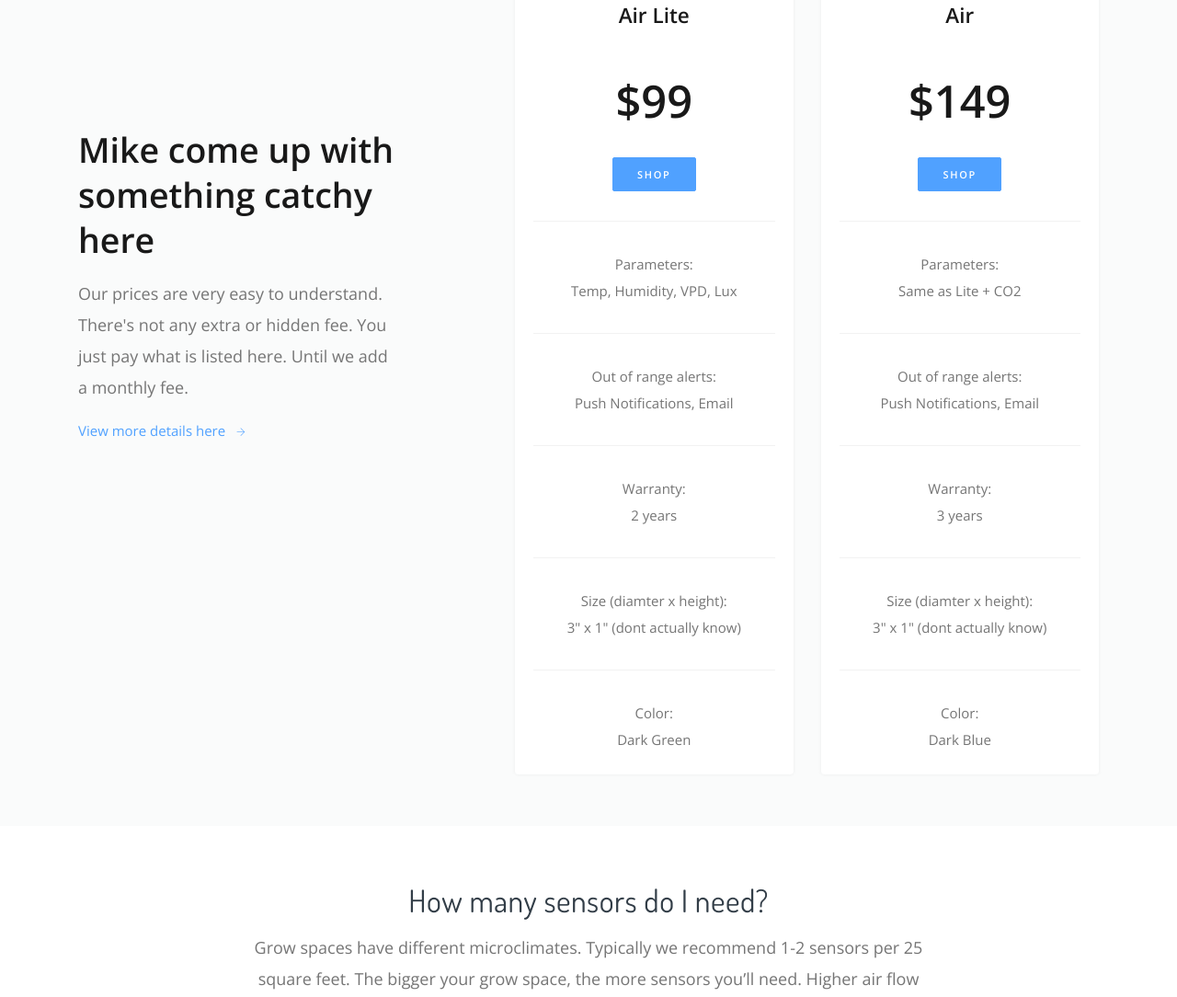
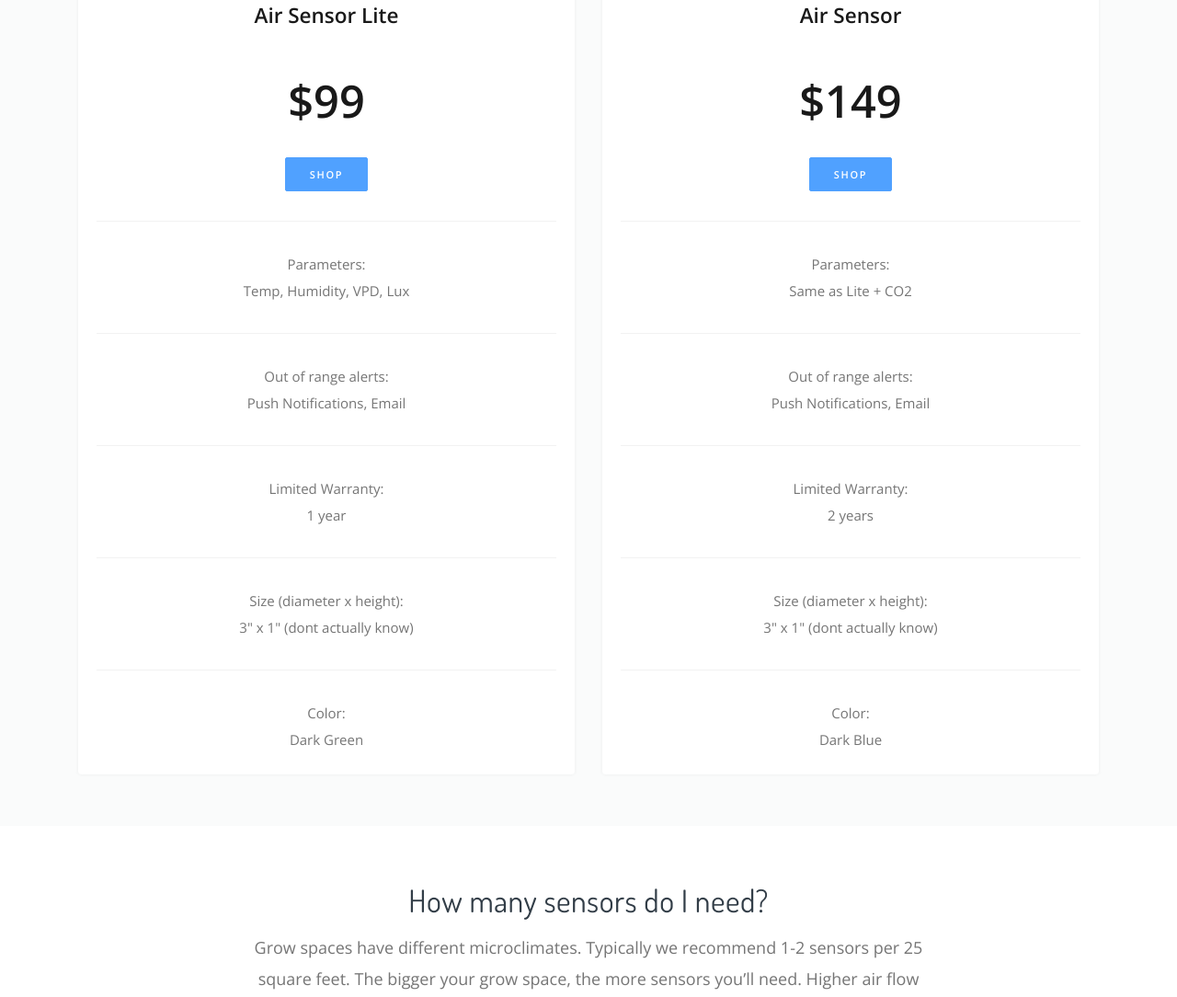
Before and after one commit to mendelsensors/marketing_page, a Jekyll site: the page built from pricing/index.html, in a window 1280 px wide and 1400 px high, cut to the strip 316-1400 px from the top of the window. Shown: the whole strip at 92% size. Built offline with Jekyll 4.4.1, drawn with Linux system fonts in a browser that asks for light colours; comment, search, counter and statistics services are not loaded.

Commit message:
changed a bunch of details with mike

```diff
--- a/about/index.html
+++ b/about/index.html
@@ -56,13 +56,13 @@ layout: default
               <i class="icon-megaphone mr-2"></i>
               <span>How do you pronounce Mendel?</span>
             </h5>
-            <p class="lead">Men-dell? Men-dull? Men-dil? We’ve heard it all and everyone says it differently. We mostly say Men-dull. Technically it’s mĕn′dl :) </p>
+            <p class="lead">Men-dell? Men-dull? Men-dle? Men-dil? We’ve heard it all and everyone says it differently. We mostly say Mendle, like Randle. Technically it’s mĕn′dl :) </p>
           </p>
           <br />
           <p>
             <h5>
               <i class="icon-lightbulb mr-2"></i>
-              <span>What's going on with the Logo?</span>
+              <span>What's going on with the logo?</span>
             </h5>
             <p class="lead">Through Gregor Mendel’s research on over 10,000 pea plants modern day genetics was born. Our logo is both a tip of the hat to the pea experiments that  Gregor Mendel is most famous for, as well as the rising of the sun.</p>
           </p>
--- a/index.html
+++ b/index.html
@@ -2,12 +2,12 @@
 layout: default
 ---
 <!-- Header -->
-<header class="header h-fullscreen" style="background-image:  url(../assets/img/main/test1.jpg);">
+<header class="header h-auto" style="background-image: linear-gradient(-45deg, #d4fc79 0%, #8fd3f4 100%);">
   <div class="container">
     <div class="row align-items-center h-100">
 
       <div class="col-lg-6 text-md-left text-center">
-        <h1 style="text-shadow:white 0px 0px 5px"class="fw-600">Smart <span class="text-info">Sensors</span><br>For <span class="text-success">Smarter Growers</span></h1>
+        <h1 style="text-shadow:white 0px 0px 2px"class="fw-600">Smart <span class="text-info">Sensors</span><br>For <span class="text-success">Smarter Growers</span></h1>
         <p style="color:black; text-shadow:white 0px 0px 5px" class="lead mt-5 mb-8">Easy to use environmental sensors with best in class apps and analytics to take the guesswork out of growing, help increase yields and educate growers.</p>
         <a class="btn btn-round btn-primary mw-200" href="/airsensor">Learn more</a>
       </div>
--- a/pricing/index.html
+++ b/pricing/index.html
@@ -4,27 +4,18 @@ layout: default
 <!-- Pricing Section -->
 <section class="section bg-gray" style="padding-bottom:3.5rem;">
 	<div class="container">
-	  <div class="row gap-y align-items-center">
 
-	    <div class="col-md-4">
-	      <p class="lead-6 text-dark fw-600 lh-2">Mike come up with something catchy here</p>
-	      <p class="lead">Our prices are very easy to understand. There's not any extra or hidden fee. You just pay what is listed here. Until we add a monthly fee.</p>
-	      <p class="fw-400"><a href="/airsensor">View more details here <i class="ti-arrow-right fs-10 ml-2"></i></a></p>
-	    </div>
-
-
-	    <div class="col-md-7 ml-auto">
 	      <div class="row gap-y">
-	        <div class="col-md-6">
+	        <div class="col-md-6 col-xl-6">
 	          <div class="card text-center shadow-1 hover-shadow-9">
 	            <div class="card-img-top text-dark bg-img h-200 d-flex align-items-center" style="background-image: url(../assets/img/thumb/3.jpg)" data-overlay="1">
 	            </div>
-	            <p class="text-center lead-3 fw-600 text-dark">Air Lite</p>
+	            <p class="text-center lead-3 fw-600 text-dark">Air Sensor Lite</p>
 
 	            <div class="card-body py-2">
 	              <p class="lead-7 fw-600 text-dark">$99</p>
 	              <a class="btn btn-primary" href="#">Shop</a>
-	  			  <hr class="w-150px">
+	  			  		<hr class="w-150px">
 	              <p>
 	                Parameters:<br>
 	                Temp, Humidity, VPD, Lux
@@ -36,12 +27,12 @@ layout: default
 	              </p>
 	              <hr class="w-150px">
 	              <p>
-	                Warranty:<br>
-	                2 years
+	                Limited Warranty:<br>
+	                1 year
 	              </p>
 	              <hr class="w-150px">
 	              <p>
-	                Size (diamter x height):<br>
+	                Size (diameter x height):<br>
 	                3" x 1" (dont actually know)
 	              </p>
 	              <hr class="w-150px">
@@ -53,7 +44,7 @@ layout: default
 	          </div>
 	        </div>
 
-	        <div class="col-md-6 popular">
+	        <div class="col-md-6 col-xl-6 popular">
 	          <div class="card text-center shadow-1 hover-shadow-9">
 
 	            <div class="card-img-top text-white bg-img h-200 d-flex align-items-center" style="background-image: url(../assets/img/thumb/3.jpg)" data-overlay="1">
@@ -77,7 +68,7 @@ layout: default
 				            -webkit-transform-origin: top left;
 				                    transform-origin: top left;">Most popular
           		</span>
-          		<p class="text-center lead-3 fw-600 text-dark">Air</p>
+          		<p class="text-center lead-3 fw-600 text-dark">Air Sensor</p>
 
 	            <div class="card-body py-2">
 	              <p class="lead-7 fw-600 text-dark">$149</p>
@@ -94,12 +85,12 @@ layout: default
 	              </p>
 	              <hr class="w-150px">
 	              <p>
-	                Warranty:<br>
-	                3 years
+	                Limited Warranty:<br>
+	                2 years
 	              </p>
 	              <hr class="w-150px">
 	              <p>
-	                Size (diamter x height):<br>
+	                Size (diameter x height):<br>
 	                3" x 1" (dont actually know)
 	              </p>
 	              <hr class="w-150px">
@@ -112,9 +103,7 @@ layout: default
 	        </div>
 
 	      </div>
-	    </div>
 
-	  </div>
 	</div>
 </section>
 
```
Also changed, not shown: airsensor/index.html (+4 -4 lines), app/index.html (+4 -4 lines), assets/img/main/test1.jpg (deleted).
